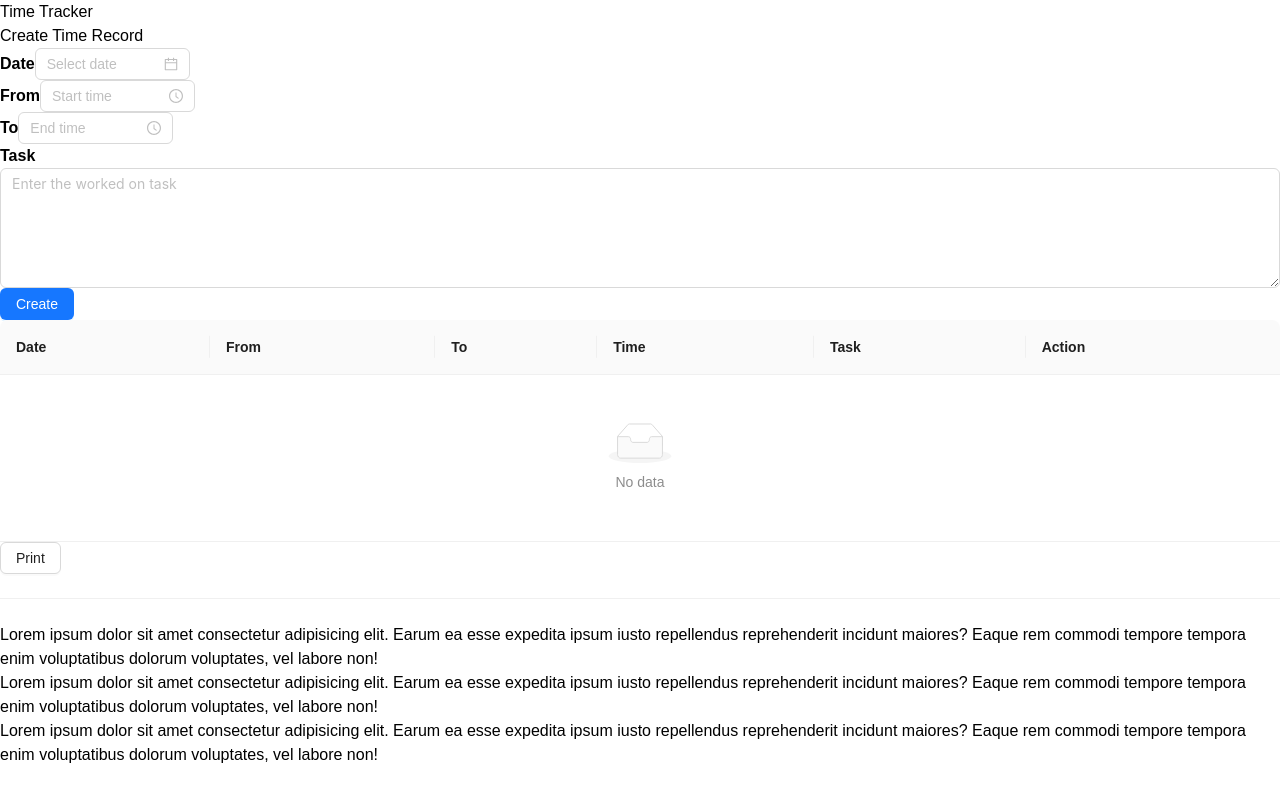
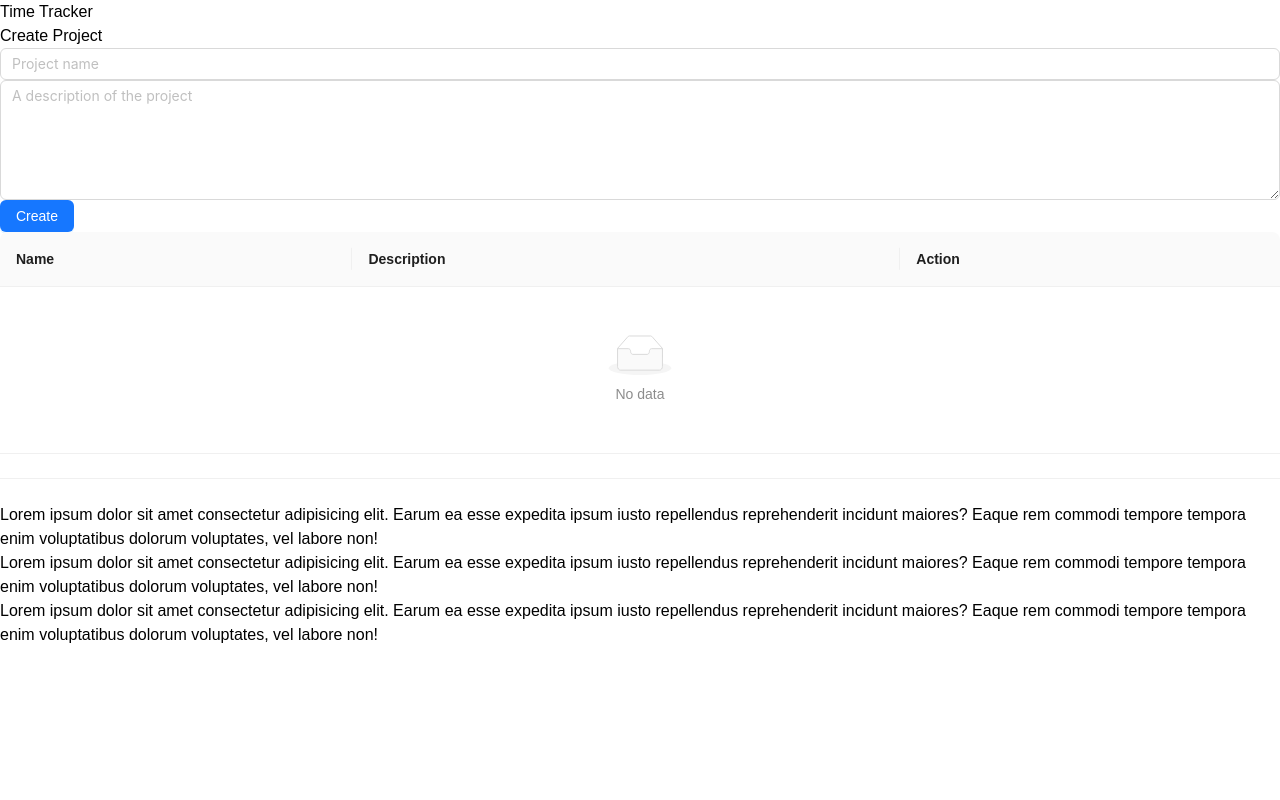
Before and after one commit to bitfexl/timetracker, a React (Vite) app in the folder time-tracker-ui/: page / in a window 1280 px wide. Built offline with nearby package versions, Linux system fonts and the light colour scheme.

Commit message:
added project creation

```diff
--- a/time-tracker-ui/src/App.tsx
+++ b/time-tracker-ui/src/App.tsx
@@ -1,14 +1,31 @@
+import { useEffect, useState } from "react";
 import { MainLayout } from "./layout/MainLayout";
+import { ProjectSelectionPage } from "./pages/ProjectSelectionPage";
 import { TrackingPage } from "./pages/TrackingPage";
-import { CompleteTimeRecord, m2HHmm } from "./types/TimeRecord";
+import { Project } from "./types/Project";
+import { m2HHmm } from "./types/TimeRecord";
 import { useLocalStorage } from "./util/LocalStorageHook";
+import { Button } from "antd";
 
 function App() {
-    const [timeRecords, setTimeRecords] = useLocalStorage<CompleteTimeRecord[]>("timerecords", []);
+    const [projects, setProjects] = useLocalStorage<Project[]>("projects", []);
+    const [selectedProject, setSelectedProject] = useState<Project | null>(null);
+
+    // update project if records have changed
+    useEffect(() => {
+        if (selectedProject != null) {
+            setProjects([selectedProject, ...projects.filter((p) => p.name != selectedProject.name)]);
+        }
+    }, [selectedProject]);
 
     const header = (
         <div>
             <h1>Time Tracker</h1>
+            {selectedProject && (
+                <Button type="link" onClick={() => setSelectedProject(null)}>
+                    {"<-- Back to project selection"}
+                </Button>
+            )}
         </div>
     );
 
@@ -29,20 +46,28 @@ function App() {
         </div>
     );
 
-    const totalTimeMinutes = timeRecords.reduce((sum, curr) => sum + curr.timeInMinutes, 0);
+    const totalTimeMinutes = selectedProject?.timeRecords.reduce((sum, curr) => sum + curr.timeInMinutes, 0);
 
     return (
         <MainLayout header={header} footer={footer}>
+            {selectedProject == null ? (
+                <ProjectSelectionPage
+                    projects={projects}
+                    onCreate={(project) => setProjects([...projects, project])}
+                    onOpen={(project) => setSelectedProject(project)}
+                ></ProjectSelectionPage>
+            ) : (
                 <TrackingPage
-                records={timeRecords}
-                onUpdate={(e) => setTimeRecords(e.records)}
+                    records={selectedProject?.timeRecords}
+                    onUpdate={(e) => setSelectedProject({ ...selectedProject, timeRecords: e.records })}
                     printHeader={<h1>Time Records</h1>}
                     printFooter={
                         <p>
-                        Total time: {m2HHmm(totalTimeMinutes)} = {Math.round((totalTimeMinutes / 60) * 100) / 100} hours
+                            Total time: {m2HHmm(totalTimeMinutes!)} = {Math.round((totalTimeMinutes! / 60) * 100) / 100} hours
                         </p>
                     }
                 ></TrackingPage>
+            )}
         </MainLayout>
     );
 }
--- /dev/null
+++ b/time-tracker-ui/src/components/ProjectTable.tsx
@@ -0,0 +1,44 @@
+import { Button, Table } from "antd";
+import { ColumnType } from "antd/es/table";
+import { Project } from "../types/Project";
+
+export interface ProjectTableProps {
+    projects: Project[];
+    renderAction: boolean;
+    onOpen: (project: Project) => any;
+    onEdit: (project: Project) => any;
+}
+
+export function ProjectTable({ projects, renderAction, onOpen, onEdit }: ProjectTableProps) {
+    const columns: ColumnType<Project>[] = [
+        {
+            title: "Name",
+            dataIndex: "name",
+        },
+        {
+            title: "Description",
+            dataIndex: "description",
+        },
+    ];
+
+    if (renderAction) {
+        columns.push({
+            title: "Action",
+            key: "action",
+            render(text, project, index) {
+                return (
+                    <>
+                        <Button type="link" onClick={() => onOpen(project)}>
+                            Open
+                        </Button>
+                        <Button type="link" onClick={() => onEdit(project)}>
+                            Edit
+                        </Button>
+                    </>
+                );
+            },
+        });
+    }
+
+    return <Table rowKey={"name"} columns={columns} dataSource={projects} pagination={false}></Table>;
+}
--- /dev/null
+++ b/time-tracker-ui/src/interaction/ProjectInput.tsx
@@ -0,0 +1,38 @@
+import TextArea from "antd/es/input/TextArea";
+import { Project } from "../types/Project";
+import { Button, Input } from "antd";
+
+export interface ProjectInputProps {
+    value: Project;
+    onChange: (project: Project) => any;
+    onCreate: () => any;
+    editMode: boolean;
+}
+
+export function ProjectInput({ value, onChange, onCreate, editMode }: ProjectInputProps) {
+    function handleChangeName(name: string) {
+        onChange({ ...value, name });
+    }
+
+    function handleChangeDescription(description: string) {
+        onChange({ ...value, description });
+    }
+
+    return (
+        <div className="inline-flex flex-col gap-4">
+            <Input value={value.name ?? undefined} placeholder="Project name" onChange={(e) => handleChangeName(e.target.value)}></Input>
+
+            <TextArea
+                rows={5}
+                cols={40}
+                value={value.description ?? undefined}
+                placeholder="A description of the project"
+                onChange={(e) => handleChangeDescription(e.target.value)}
+            ></TextArea>
+
+            <Button type="primary" onClick={onCreate}>
+                {`${editMode ? "Save" : "Create"}`}
+            </Button>
+        </div>
+    );
+}
--- /dev/null
+++ b/time-tracker-ui/src/pages/ProjectSelectionPage.tsx
@@ -0,0 +1,39 @@
+import { useState } from "react";
+import { ProjectInput } from "../interaction/ProjectInput";
+import { Project } from "../types/Project";
+import { ProjectTable } from "../components/ProjectTable";
+import { Modal } from "antd";
+
+export interface ProjectSelectionPageProps {
+    projects: Project[];
+    onCreate: (project: Project) => any;
+    onOpen: (project: Project) => any;
+}
+
+export function ProjectSelectionPage({ projects, onCreate, onOpen }: ProjectSelectionPageProps) {
+    const [project, setProject] = useState<Project>({ name: null, description: null, timeRecords: [] });
+
+    function handleCreate() {
+        if (projects.filter((p) => p.name == project.name).length > 0) {
+            Modal.error({
+                title: "Invalid Input",
+                content: "Project with name '" + project.name + "' already exists.",
+            });
+        } else {
+            onCreate(project);
+            setProject({ name: null, description: null, timeRecords: [] });
+        }
+    }
+
+    return (
+        <div className="flex flex-col gap-10">
+            <div>
+                <h3>Create Project</h3>
+
+                <ProjectInput value={project} onChange={setProject} onCreate={handleCreate} editMode={false}></ProjectInput>
+            </div>
+
+            <ProjectTable projects={projects} onEdit={() => {}} onOpen={onOpen} renderAction={true}></ProjectTable>
+        </div>
+    );
+}
--- /dev/null
+++ b/time-tracker-ui/src/types/Project.tsx
@@ -0,0 +1,7 @@
+import { CompleteTimeRecord } from "./TimeRecord";
+
+export interface Project {
+    name: string | null;
+    description: string | null;
+    timeRecords: CompleteTimeRecord[];
+}
```
Lines whose indentation alone changed are shown as unchanged.
